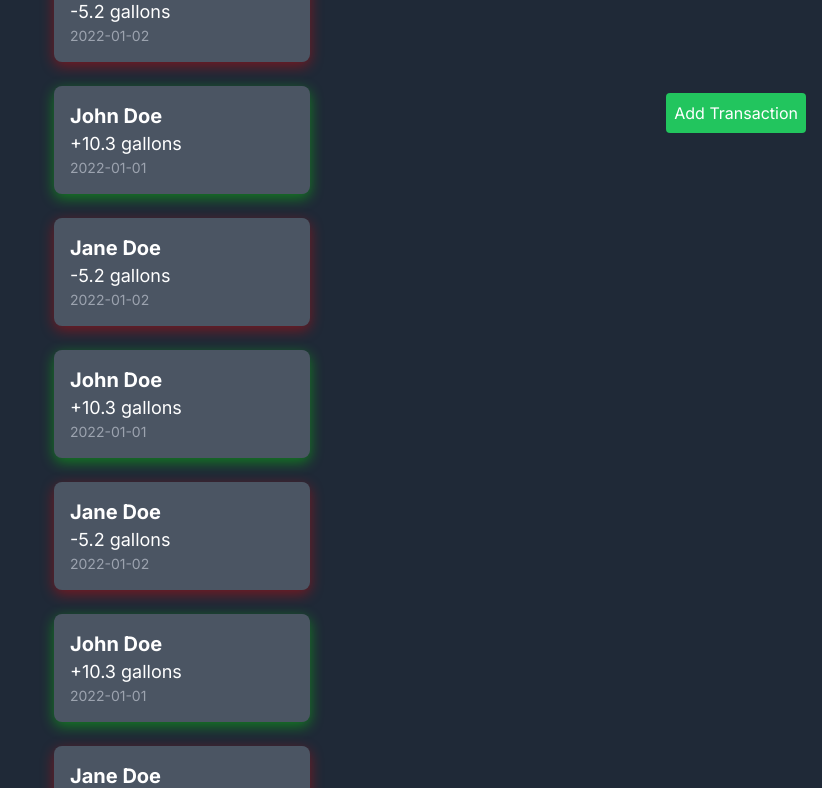
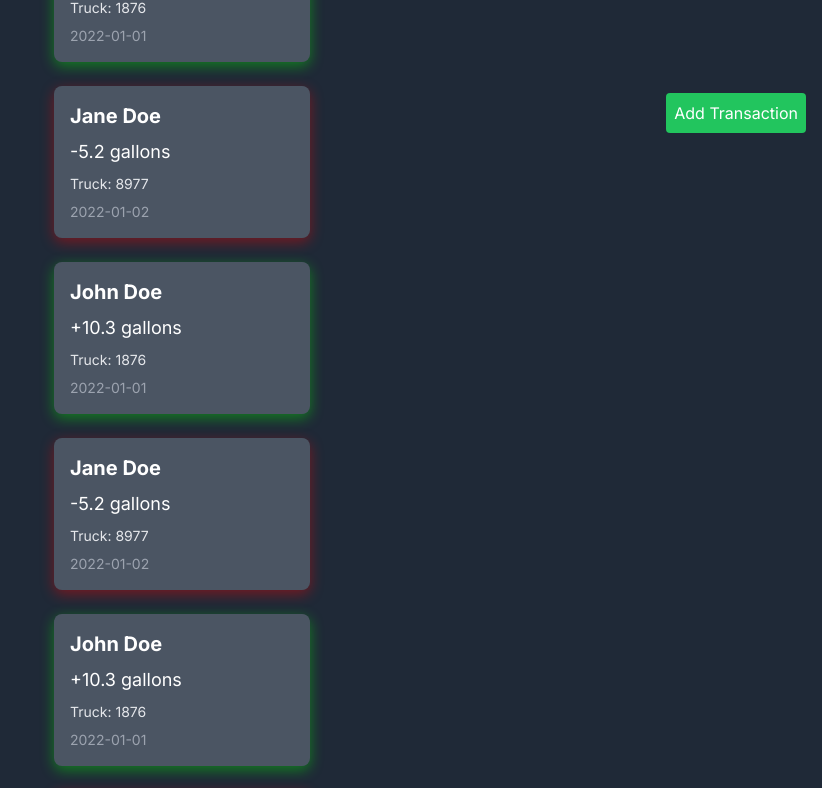
Before and after one commit to juromerop/tp-inventory-front, a Next.js app: page /diesel in a window 1280 px wide. Shown: the part 651-1439 px from the top of the page, without its empty margins (458-1280 px from the left). Built offline with nearby package versions, Linux system fonts and the light colour scheme.

Commit message:
working on search on the products

```diff
--- a/src/app/diesel/page.tsx
+++ b/src/app/diesel/page.tsx
@@ -6,6 +6,7 @@ interface Transaction {
   type: "add" | "remove";
   amount: number;
   date: string;
+  truckNumber: number;
 }
 
 function Card({ transaction }: { transaction: Transaction }) {
@@ -18,11 +19,12 @@ function Card({ transaction }: { transaction: Transaction }) {
       }`}
     >
       <h2 className="text-xl font-bold">{transaction.name}</h2>
-      <p className="text-lg">
+      <p className="text-lg mt-2">
         {transaction.type === "add" ? "+" : "-"}
         {transaction.amount} gallons
       </p>
-      <p className="text-sm text-gray-400">{transaction.date}</p>
+        <p className="text-sm text-gray-200 mt-2">Truck: {transaction.truckNumber}</p>
+      <p className="text-sm text-gray-400 mt-2">{transaction.date}</p>
     </div>
   );
 }
@@ -30,22 +32,14 @@ function Card({ transaction }: { transaction: Transaction }) {
 export default function DieselView() {
   const dieselReserve = 100.5;
   const transactions: Transaction[] = [
-    { name: "John Doe", type: "add", amount: 10.3, date: "2022-01-01" },
-    { name: "Jane Doe", type: "remove", amount: 5.2, date: "2022-01-02" },
-    { name: "John Doe", type: "add", amount: 10.3, date: "2022-01-01" },
-    { name: "Jane Doe", type: "remove", amount: 5.2, date: "2022-01-02" },
-    { name: "John Doe", type: "add", amount: 10.3, date: "2022-01-01" },
-    { name: "Jane Doe", type: "remove", amount: 5.2, date: "2022-01-02" },
-    { name: "John Doe", type: "add", amount: 10.3, date: "2022-01-01" },
-    { name: "Jane Doe", type: "remove", amount: 5.2, date: "2022-01-02" },
-    { name: "John Doe", type: "add", amount: 10.3, date: "2022-01-01" },
-    { name: "Jane Doe", type: "remove", amount: 5.2, date: "2022-01-02" },
-    { name: "John Doe", type: "add", amount: 10.3, date: "2022-01-01" },
-    { name: "Jane Doe", type: "remove", amount: 5.2, date: "2022-01-02" },
-    { name: "John Doe", type: "add", amount: 10.3, date: "2022-01-01" },
-    { name: "Jane Doe", type: "remove", amount: 5.2, date: "2022-01-02" },
-    { name: "John Doe", type: "add", amount: 10.3, date: "2022-01-01" },
-    { name: "Jane Doe", type: "remove", amount: 5.2, date: "2022-01-02" },
+    { name: "John Doe", type: "add", amount: 10.3, date: "2022-01-01", truckNumber: 1876 },
+    { name: "Jane Doe", type: "remove", amount: 5.2, date: "2022-01-02", truckNumber: 8977 },
+    { name: "John Doe", type: "add", amount: 10.3, date: "2022-01-01", truckNumber: 1876 },
+    { name: "Jane Doe", type: "remove", amount: 5.2, date: "2022-01-02", truckNumber: 8977 },
+    { name: "John Doe", type: "add", amount: 10.3, date: "2022-01-01", truckNumber: 1876 },
+    { name: "Jane Doe", type: "remove", amount: 5.2, date: "2022-01-02", truckNumber: 8977 },
+    { name: "John Doe", type: "add", amount: 10.3, date: "2022-01-01", truckNumber: 1876 },
+    { name: "Jane Doe", type: "remove", amount: 5.2, date: "2022-01-02", truckNumber: 8977 },
   ];
 
   const [isModalOpen, setIsModalOpen] = useState(false);
@@ -92,6 +86,10 @@ export default function DieselView() {
               Gallons:
               <input type="number" className="w-full p-2 border border-gray-300 rounded mt-1 bg-white text-black" />
             </label>
+            <label className="block">
+              Truck number:
+              <input type="text" className="w-full p-2 border border-gray-300 rounded mt-1 bg-white text-black" />
+            </label>
             <button className="w-full p-2 rounded bg-green-500 text-white" type="submit">
               Submit
             </button>
--- a/src/app/inventory/page.tsx
+++ b/src/app/inventory/page.tsx
@@ -2,7 +2,7 @@
 import { strict } from "assert";
 import React from "react";
 
-import { useState } from 'react';
+import { useState } from "react";
 
 interface Product {
   name: string;
@@ -20,27 +20,33 @@ function Card({ product }: { product: Product }) {
   return (
     <>
       <div
-        className={"mb-6 p-4 rounded-lg bg-gray-600 w-80 relative flex cursor-pointer"}
+        className={
+          "mb-6 p-4 rounded-lg bg-gray-600 w-80 relative flex items-center cursor-pointer"
+        }
         onClick={() => setIsModalOpen(true)}
       >
         <img
           src={product.imageUrl}
           alt="Product"
-          className="h-full w-1/3 object-cover"
+          className="h-full w-1/3 object-cover rounded-md shadow-xl"
         />
         <div className="ml-4 text-center">
           <h2 className="text-xl font-bold">{product.name}</h2>
           <p className="text-lg pt-3">
             {product.category} - {product.subcategory}
           </p>
-          <p className="text-md pt-4 font-extralight">{product.quantity} units</p>
+          <p className="text-md pt-4 font-extralight">
+            {product.quantity} units
+          </p>
         </div>
       </div>
 
       {isModalOpen && (
         <div className="fixed inset-0 flex items-center justify-center z-10 overflow-auto">
           <div className="bg-gray-600 p-4 rounded-lg shadow-lg text-white max-w-lg w-full max-h-full overflow-auto">
-            <h2 className="text-2xl font-bold mb-4 text-center">{product.name}</h2>
+            <h2 className="text-2xl font-bold mb-4 text-center">
+              {product.name}
+            </h2>
             <img
               src={product.imageUrl}
               alt="Product"
@@ -49,7 +55,9 @@ function Card({ product }: { product: Product }) {
             <p className="text-lg">
               {product.category} - {product.subcategory}
             </p>
-            <p className="text-md pt-2 font-extralight">{product.quantity} units</p>
+            <p className="text-md pt-2 font-extralight">
+              {product.quantity} units
+            </p>
             <p className="text-md pt-2">{product.description}</p>
             <button
               className="mt-4 text-red-500"
@@ -64,42 +72,85 @@ function Card({ product }: { product: Product }) {
   );
 }
 export default function InventoryView() {
-  const [isModalOpen, setIsModalOpen] = React.useState(false);
+  const [isModalOpen, setIsModalOpen] = useState(false);
+  const [searchTerm, setSearchTerm] = useState("");
+  const [isSearchMenuOpen, setIsSearchMenuOpen] = useState(false);
+  const [categoryFilter, setCategoryFilter] = useState("");
+  const [subcategoryFilter, setSubcategoryFilter] = useState("");
   const products: Product[] = [
     {
       name: "Mouse Logitech G502 Hero",
-      description: "Mouse gamer Logitech G502 Hero con sensor Hero 16K y 11 botones programables.",
+      description:
+        "Mouse gamer Logitech G502 Hero con sensor Hero 16K y 11 botones programables.",
       category: "Pc y perifericos",
       subcategory: "Mouse",
       quantity: 10,
       date: "2022-01-01",
-      imageUrl: "https://tp-inventory-images.s3.us-east-2.amazonaws.com/IMG_8306.jpg",
+      imageUrl:
+        "https://tp-inventory-images.s3.us-east-2.amazonaws.com/IMG_8306.jpg",
     },
     {
-      name: "Product 2",
-      description: "Description 2",
-      category: "category2",
-      subcategory: "subcategory2",
+      name: "Gafas filtro azul",
+      description:
+        "Gafas con filtro azul para proteger tus ojos de la luz azul de las pantallas.",
+      category: "Cuidado personal",
+      subcategory: "Salud visual",
       quantity: 20,
       date: "2022-02-02",
-      imageUrl: "https://tp-inventory-images.s3.us-east-2.amazonaws.com/IMG_8306.jpg",
+      imageUrl:
+        "https://tp-inventory-images.s3.us-east-2.amazonaws.com/IMG_8307.jpg",
     },
-    {
-        name: "Product 2",
-        description: "Description 2",
-        category: "category2",
-        subcategory: "subcategory2",
-        quantity: 20,
-        date: "2022-02-02",
-        imageUrl: "",
-      },
   ];
+  const filteredProducts = products.filter((product) => {
+    return (
+      product.name.toLowerCase().includes(searchTerm.toLowerCase()) &&
+      (categoryFilter === "" || product.category === categoryFilter) &&
+      (subcategoryFilter === "" || product.subcategory === subcategoryFilter)
+    );
+  });
   return (
     <div className="flex flex-col items-center justify-center min-h-screen bg-gray-800 text-white">
       <button className="fixed top-0 left-0 m-4 p-2 bg-gray-600 rounded text-white">
         <a href="/menu">Back</a>
       </button>
-      <h1 className="text-4xl font-bold mb-5">Inventory</h1>
+      <h1 className="text-4xl font-bold mb-5 mt-8">Inventory</h1>
+      <input
+        type="text"
+        placeholder="Search by name"
+        value={searchTerm}
+        onChange={(e) => setSearchTerm(e.target.value)}
+        className="mb-4 p-2 border border-gray-300 rounded bg-white text-black"
+      />
+      <button
+        className="mb-4 p-2 bg-gray-600 rounded text-white"
+        onClick={() => setIsSearchMenuOpen(!isSearchMenuOpen)}
+      >
+        {isSearchMenuOpen ? "Hide" : "Show"} Advanced Search
+      </button>
+      {isSearchMenuOpen && (
+        <div className="mb-4 space-y-2">
+          <select
+            value={categoryFilter}
+            onChange={(e) => setCategoryFilter(e.target.value)}
+            className="w-full p-2 border border-gray-300 rounded bg-white text-black"
+          >
+            <option value="">All Categories</option>
+            {/* Add your categories here */}
+            <option value="Pc y perifericos">Pc y perifericos</option>
+            <option value="Cuidado personal">Cuidado personal</option>
+          </select>
+          <select
+            value={subcategoryFilter}
+            onChange={(e) => setSubcategoryFilter(e.target.value)}
+            className="w-full p-2 border border-gray-300 rounded bg-white text-black"
+          >
+            <option value="">All Subcategories</option>
+            {/* Add your subcategories here */}
+            <option value="Mouse">Mouse</option>
+            <option value="Salud visual">Salud visual</option>
+          </select>
+        </div>
+      )}
       {products.map((product, index) => (
         <Card key={index} product={product} />
       ))}
```
